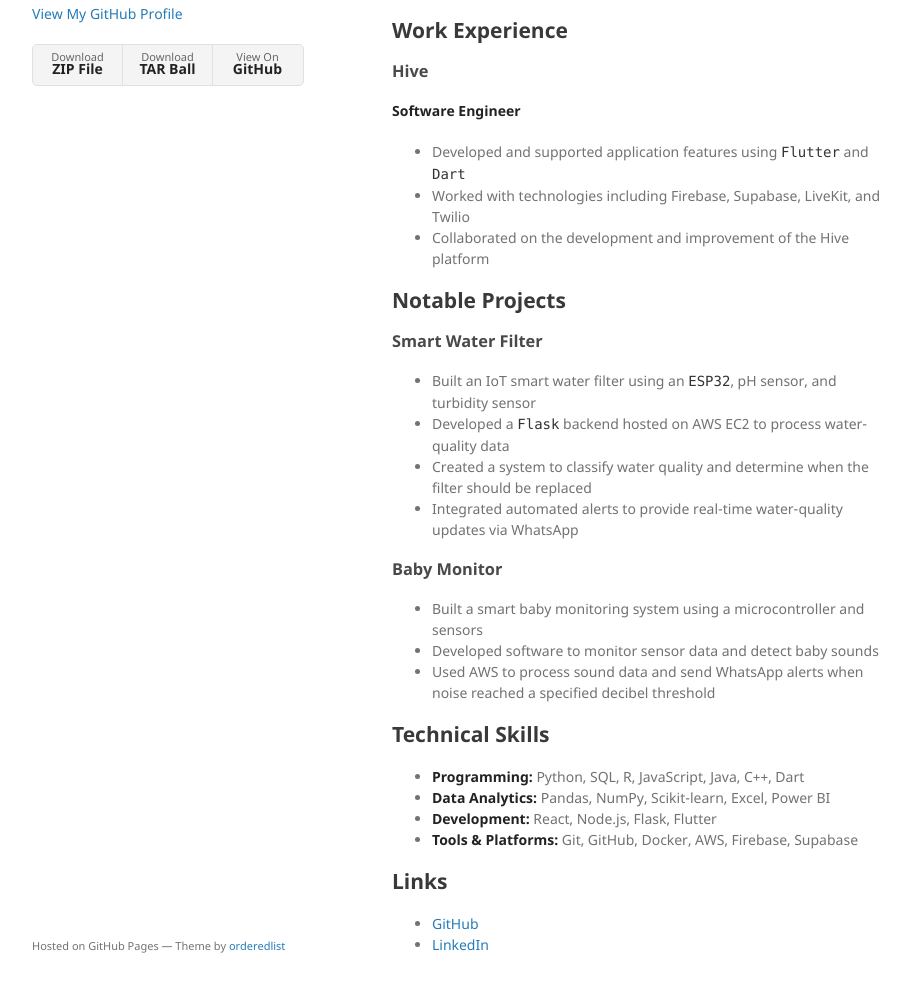
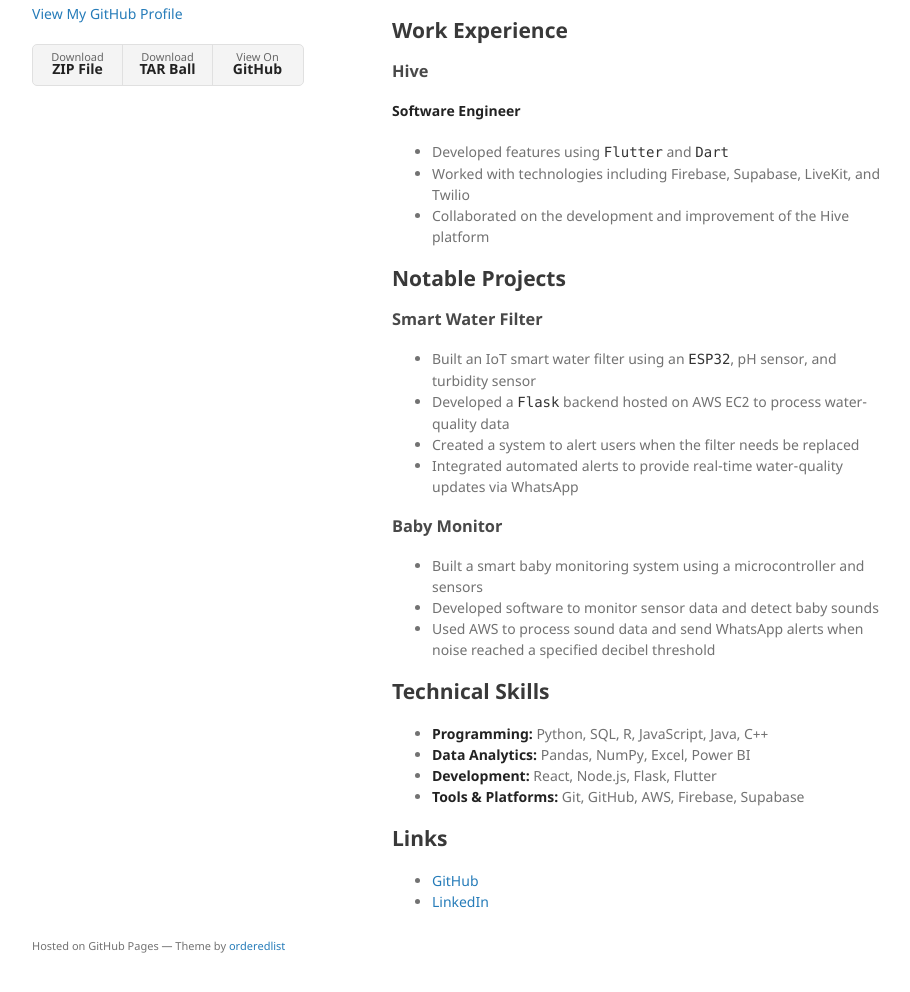
Before and after one commit to Andrewwucode/Andrewwucode.github.io, a Jekyll site: the page built from index.md, in a window 1280 px wide and 1400 px high, scrolled down 147 px. Shown: the part 375-1367 px from the top of the window, without its empty margins (178-1088 px from the left). Built offline with Jekyll 4.4.1, drawn with Linux system fonts in a browser that asks for light colours; our own code applies the rules of GitHub Pages for plain Markdown files.

Commit message:
made grammar changes

```diff
--- a/index.md
+++ b/index.md
@@ -28,7 +28,7 @@ _Graduated May 2025_
 
 **Software Engineer**
 
-- Developed and supported application features using `Flutter` and `Dart`
+- Developed features using `Flutter` and `Dart`
 - Worked with technologies including Firebase, Supabase, LiveKit, and Twilio
 - Collaborated on the development and improvement of the Hive platform
 
@@ -38,7 +38,7 @@ _Graduated May 2025_
 
 - Built an IoT smart water filter using an `ESP32`, pH sensor, and turbidity sensor
 - Developed a `Flask` backend hosted on AWS EC2 to process water-quality data
-- Created a system to classify water quality and determine when the filter should be replaced
+- Created a system to alert users when the filter needs be replaced
 - Integrated automated alerts to provide real-time water-quality updates via WhatsApp
 
 ### Baby Monitor
@@ -49,10 +49,10 @@ _Graduated May 2025_
 
 ## Technical Skills
 
-- **Programming:** Python, SQL, R, JavaScript, Java, C++, Dart
-- **Data Analytics:** Pandas, NumPy, Scikit-learn, Excel, Power BI
+- **Programming:** Python, SQL, R, JavaScript, Java, C++
+- **Data Analytics:** Pandas, NumPy, Excel, Power BI
 - **Development:** React, Node.js, Flask, Flutter
-- **Tools & Platforms:** Git, GitHub, Docker, AWS, Firebase, Supabase
+- **Tools & Platforms:** Git, GitHub, AWS, Firebase, Supabase
 
 ## Links
 
```
